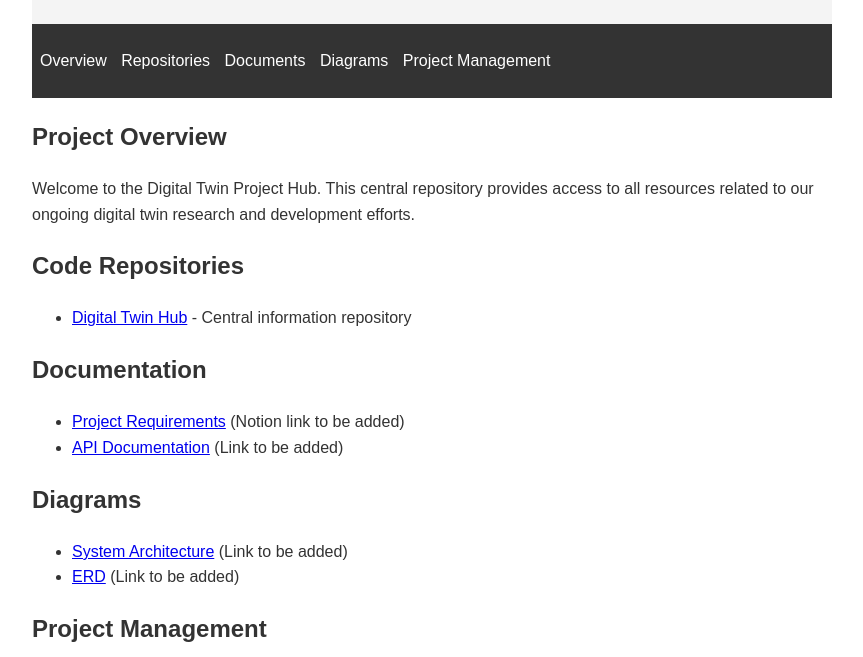
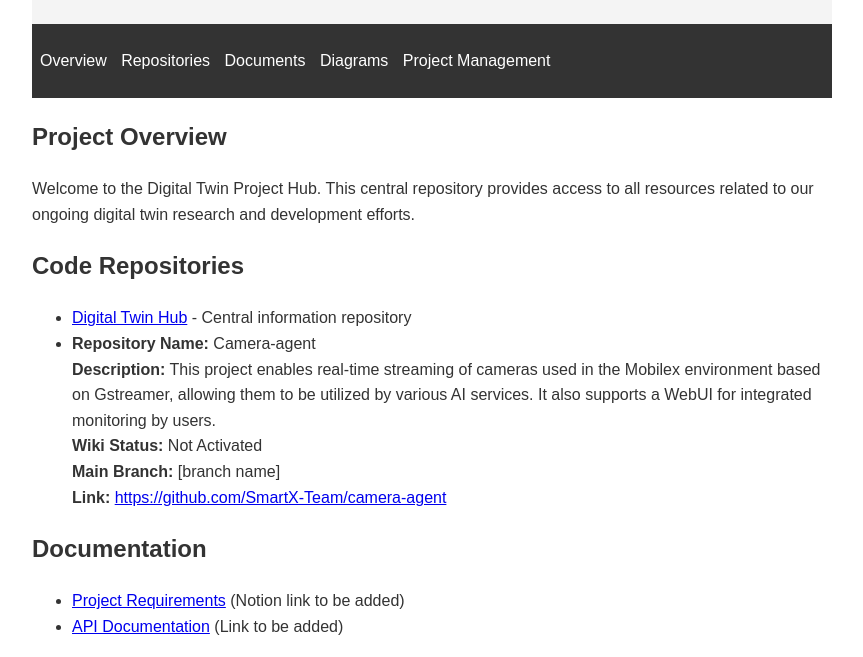
Before and after one commit to SmartX-Team/digital-twin-hub, a plain HTML site: page index.html in a window 1280 px wide. Shown: the part 122-779 px from the top of the page, without its empty margins (208-1071 px from the left). Drawn offline with Linux system fonts and the light colour scheme.

Commit message:
Update index.html
index.html 잘 변경되나 테스트

```diff
--- a/index.html
+++ b/index.html
@@ -67,7 +67,23 @@
         <section id="repositories">
             <h2>Code Repositories</h2>
             <ul>
+                <!-- Template for adding new repositories
+                <li>
+                    <strong>Repository Name:</strong> [Name]<br>
+                    <strong>Description:</strong> [Brief description]<br>
+                    <strong>Wiki Status:</strong> [Activated/Not Activated]<br>
+                    <strong>Main Branch:</strong> [branch name]<br>
+                    <strong>Link:</strong> <a href="[GitHub repository URL]">[GitHub repository URL]</a>
+                </li>
+                -->
                 <li><a href="https://github.com/SmartX-Team/digital-twin-hub">Digital Twin Hub</a> - Central information repository</li>
+                <li>
+                    <strong>Repository Name:</strong> Camera-agent<br>
+                    <strong>Description:</strong> This project enables real-time streaming of cameras used in the Mobilex environment based on Gstreamer, allowing them to be utilized by various AI services. It also supports a WebUI for integrated monitoring by users.<br>
+                    <strong>Wiki Status:</strong> Not Activated<br>
+                    <strong>Main Branch:</strong> [branch name]<br>
+                    <strong>Link:</strong> <a href="[GitHub repository URL]">https://github.com/SmartX-Team/camera-agent</a>
+                </li>
                 <!-- Add links to other repositories here -->
             </ul>
         </section>
```
